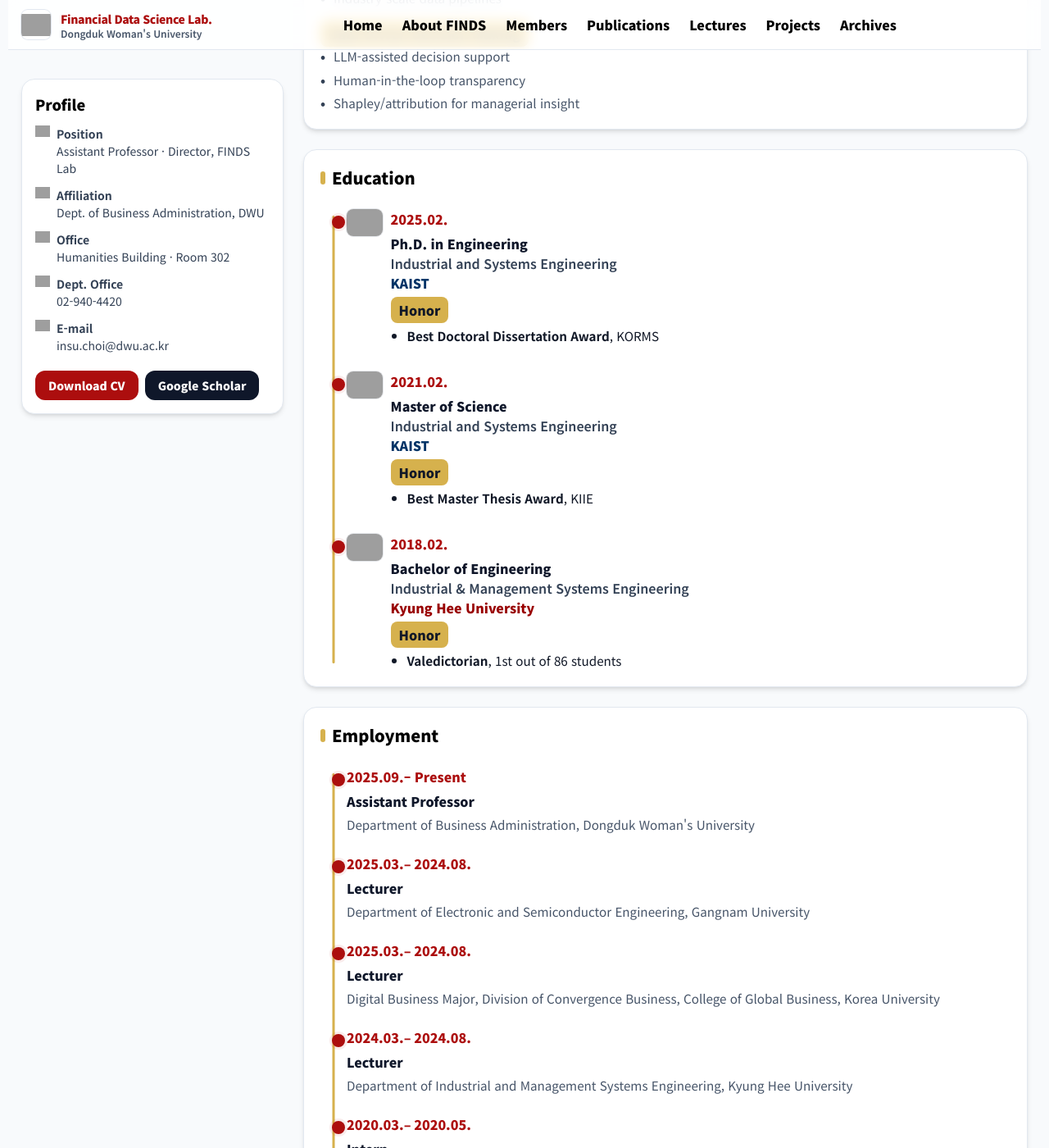
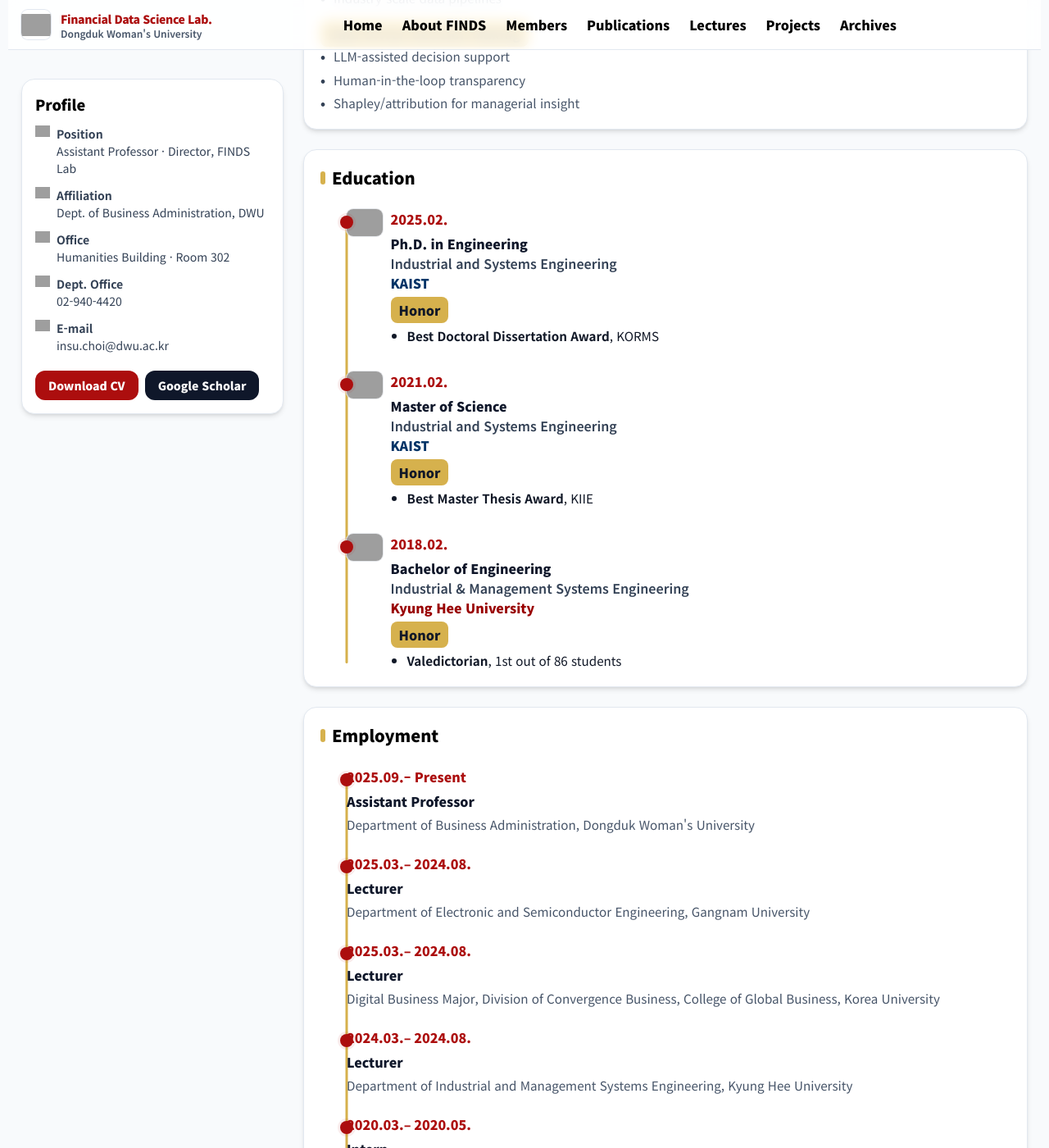
Before and after one commit to FinDS-Lab/site, a Jekyll site: the page built from members-director.html, in a window 1280 px wide and 1400 px high, scrolled down 1673 px. Shown: the whole window at 82% size. Built offline with Jekyll 4.4.1, drawn with Linux system fonts in a browser that asks for light colours; nearby versions of some CDN libraries; grey boxes are pictures that could not be loaded.

Commit message:
Update members-director.html

```diff
--- a/members-director.html
+++ b/members-director.html
@@ -10,8 +10,8 @@ permalink: /members-director.html
     --accent:#ac0e0e;
     --gold:#d6b14d;
     --year-size:16px;      /* 날짜 폰트 & bullet 지름 */
-    --axis-x:1rem;     /* 골드 라인(center) x 위치 (더 오른쪽=값↑, 더 왼쪽=값↓) */
-    --dot-offset:-1.65rem;/* bullet center = axis + offset (음수면 축보다 왼쪽) */
+    --axis-x:2rem;     /* 골드 라인(center) x 위치 (더 오른쪽=값↑, 더 왼쪽=값↓) */
+    --dot-offset:-2rem;/* bullet center = axis + offset (음수면 축보다 왼쪽) */
   }
 
   /* ===== 타임라인: bullet은 왼쪽, 황금색 선은 그보다 오른쪽(뒤) — 겹치도록 ===== */
```
